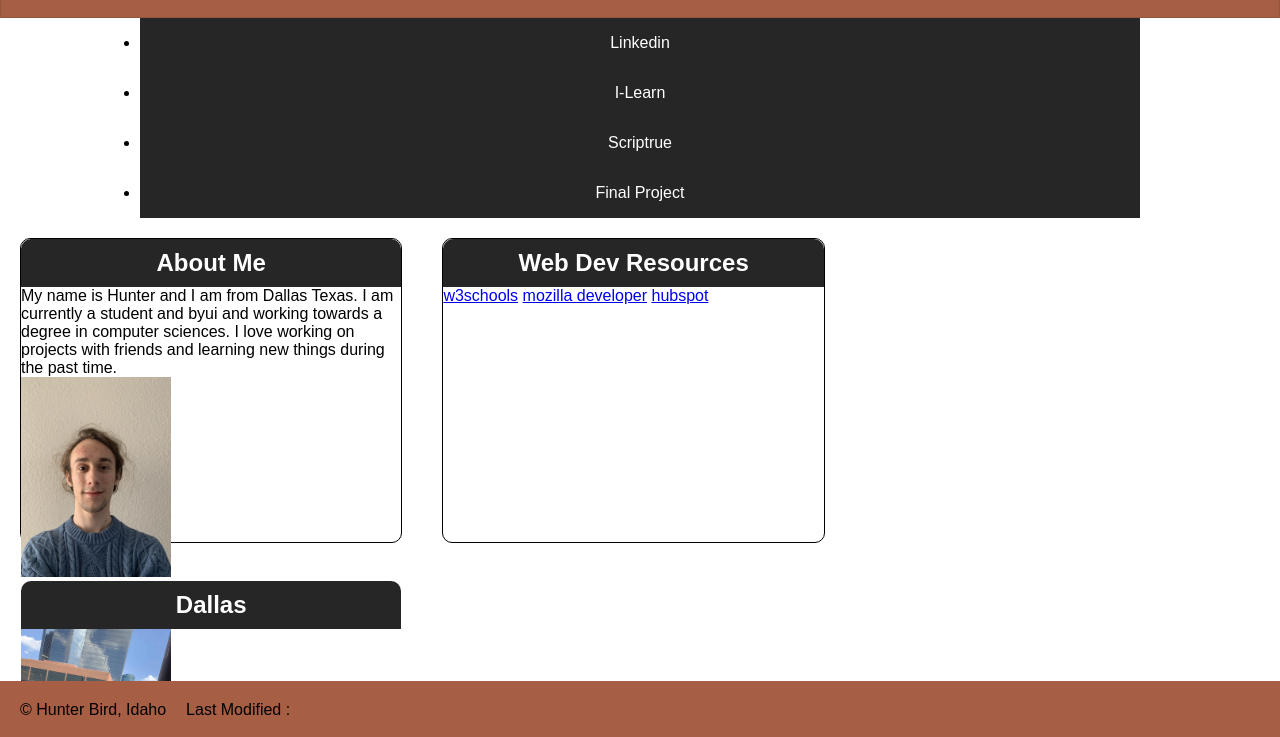
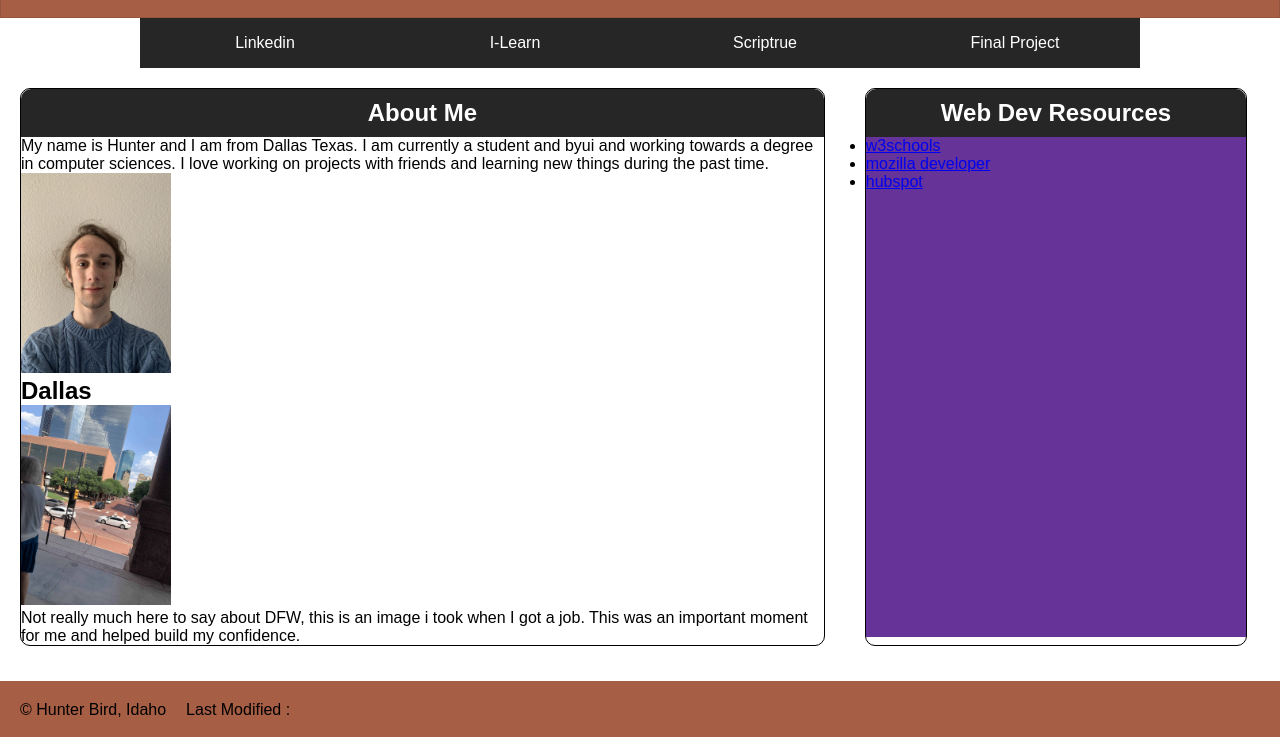
Before and after one commit to huntereldonbird/wdd131, a plain HTML site: page index.html in a window 1280 px wide. Shown: the part 61-798 px from the top of the page. Drawn offline with Linux system fonts and the light colour scheme.

Commit message:
CHANGED THE INDEX.html AND FIXED IT

```diff
--- a/index.html
+++ b/index.html
@@ -2,67 +2,67 @@
 <html lang="en">
 <head>
     <meta charset="UTF-8">
-    <meta name="Hunter Bird" description="WDD 131 - Dynamic Web Fundamentals - Hunter Bird" content="width=device-width, initial-scale=1.0">
-    <meta content="There are no key words yet">
+    <meta name="Hunter Bird" content="width=device-width, initial-scale=1.0">
     <title>WDD 131 - Dynamic Web Fundamentals - Hunter Bird</title>
 
-    <link rel="stylesheet" href="/styles/base.css" >
+
+    <link rel="stylesheet" href="/styles/base.css">
+    <script src="scripts/getdates.js" defer></script>
 </head>
-<body>
-
 <header>
-
 	<h1>
             WDD 131 - Dynamic Web Fundamentals - Hunter Bird
     </h1>
-
 </header>
-
+<nav>
 	<ul>
-        <nav>
 		<li><a href="https://www.linkedin.com/in/hunterbird/">Linkedin</a></li>
 		<li><a href="https://byui.instructure.com/">I-Learn</a></li>
 		<li><a href="https://www.churchofjesuschrist.org/study/scriptures">Scriptrue</a></li>
 		<li><a href="#">Final Project</a></li>
+	</ul>
 </nav>
-    </ul>
 
 <main>
 
-        <section class="card">
+    <section class="card" id="AboutMe">
 
         <h1>
             About Me
         </h1>
 
-            <p>
+        <p id="PortraitText">
             My name is Hunter and I am from Dallas Texas. I am currently a student and byui and working towards a degree in computer sciences. I love working on projects with friends and learning new things during the past time.
         </p>
 
-            <img class="images" src="images/IMG_1844-min.JPG" alt="REALLY old photo of me lol, coudlnt find a more recent one quickly">
+        <img class="images" id="Portrait" src="images/IMG_1844-min.JPG" alt="REALLY old photo of me lol, coudlnt find a more recent one quickly">
 
-            <h1>
+        <h2>
             Dallas
-            </h1>
+        </h2>
 
-            <img src="images/aw;dkuiahwuiawiud-min.jpg" class="images">
+        <img src="images/aw;dkuiahwuiawiud-min.jpg" class="images" id="Location" alt="City Photo">
 
-            <p>
+        <p id="LocationText">
             Not really much here to say about DFW, this is an image i took when I got a job. This was an important moment for me and helped build my confidence.
         </p>
 
 
     </section>
 
-        <section class="card">
+    <section class="card" id="WebDevResources">
 
         <h1>
             Web Dev Resources
         </h1>
 
-            <a href="https://www.w3schools.com/">w3schools</a>
-            <a href="https://developer.mozilla.org/en-US/">mozilla developer</a>
-            <a href="https://blog.hubspot.com/website/website-development">hubspot</a>
+        <ul>
+
+            <li><a href="https://www.w3schools.com/">w3schools</a></li>
+            <li><a href="https://developer.mozilla.org/en-US/">mozilla developer</a></li>
+            <li><a href="https://blog.hubspot.com/website/website-development">hubspot</a></li>
+
+        </ul>
 
     </section>
 
@@ -71,7 +71,7 @@
 <footer>
 
     <p>
-            &copy <span id="currentyear"></span> Hunter Bird, Idaho <br>
+        &copy; <span id="currentyear"></span> Hunter Bird, Idaho
     </p>
 
     <p id="lastModified">
@@ -81,7 +81,7 @@
 
 </footer>
 
-
+<body>
 
 </body>
 </html>
```
Also changed, not shown: test.html (deleted, +0 -87 lines). Lines whose indentation alone changed are shown as unchanged.
